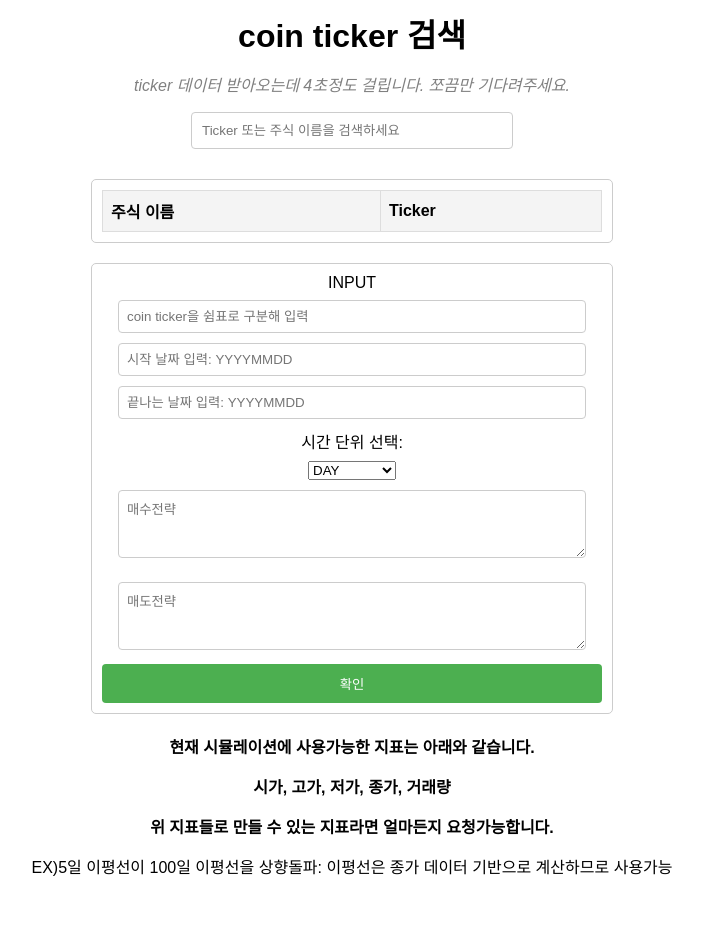
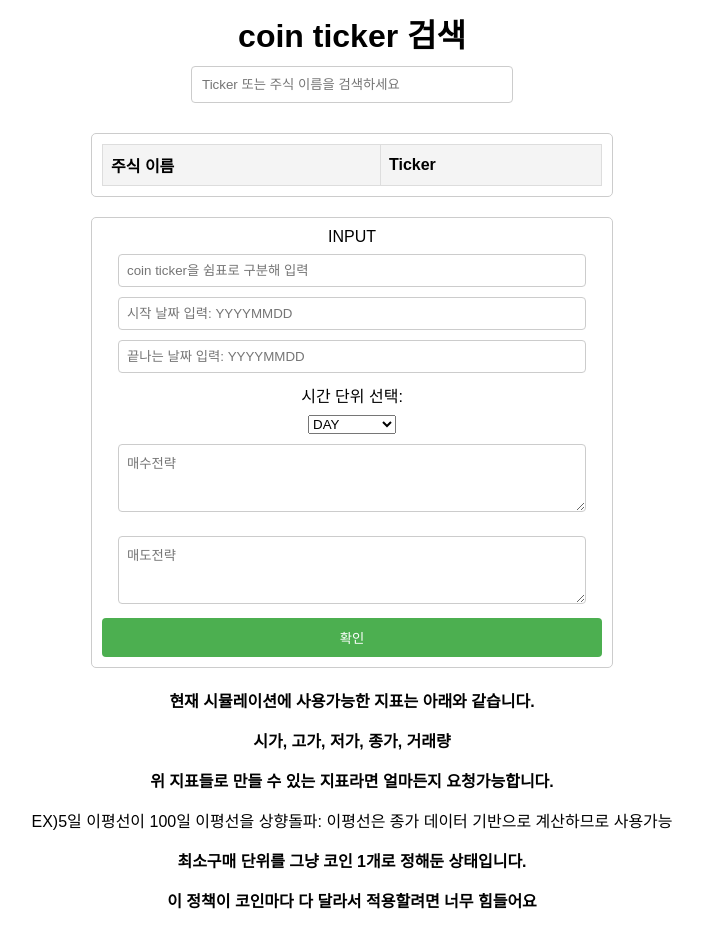
Before and after one commit to artemisfawl12/djangoProj, a Django app: page /coinmulti/ in a window 1280 px wide. Shown: the part 86-1014 px from the top of the page, without its empty margins (288-991 px from the left). Before the commit the page ends 962 px from the top, so only its background shows below. Run offline with Django 4.2, Linux system fonts and the light colour scheme; data that the repository does not hold is empty.

Commit message:
error fix

```diff
--- a/templates/counter/coinmulti_form.html
+++ b/templates/counter/coinmulti_form.html
@@ -174,7 +174,7 @@
         <h1>코인 시뮬레이션</h1>
     </header>
     <h1> coin ticker 검색</h1>
-    <p><i style="color: #808080;">ticker 데이터 받아오는데 4초정도 걸립니다. 쪼끔만 기다려주세요.</i></p>
+
     <input type="text" id="searchInput" placeholder="Ticker 또는 주식 이름을 검색하세요">
     <div class="table-container">
         <table>
@@ -223,6 +223,8 @@
             <p><strong> 시가, 고가, 저가, 종가, 거래량 </strong></p>
             <p><strong>위 지표들로 만들 수 있는 지표라면 얼마든지 요청가능합니다.</strong></p>
             <p>EX)5일 이평선이 100일 이평선을 상향돌파: 이평선은 종가 데이터 기반으로 계산하므로 사용가능</p>
+            <p><strong>최소구매 단위를 그냥 코인 1개로 정해둔 상태입니다.</strong></p>
+            <p><strong>이 정책이 코인마다 다 달라서 적용할려면 너무 힘들어요</strong></p>
 
 
         </form>
```
